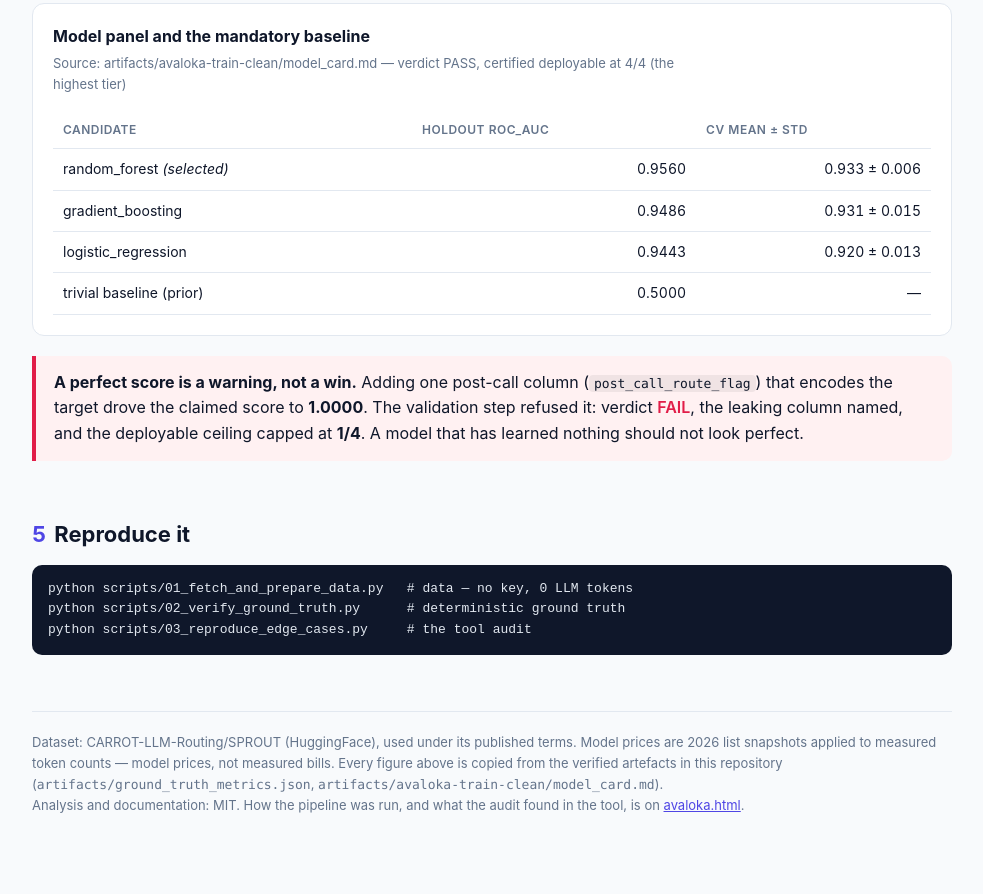
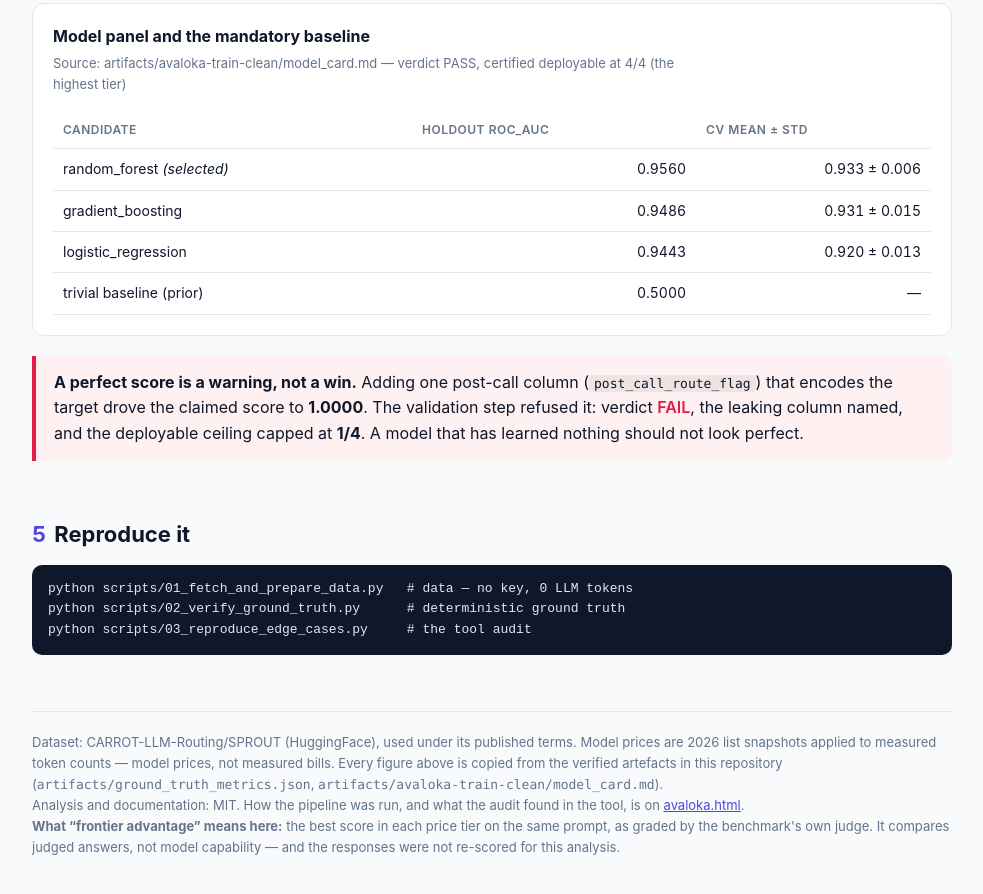
Before and after one commit to pkbros/AI_Routing_Analysis, a plain HTML site: page index.html in a window 1280 px wide. Shown: the part 2594-3488 px from the top of the page, without its empty margins (148-1131 px from the left). Drawn offline with Linux system fonts and the light colour scheme.

Commit message:
State the measurement limit on the page: judged answers, not capability

```diff
--- a/index.html
+++ b/index.html
@@ -176,7 +176,8 @@ python scripts/03_reproduce_edge_cases.py     # the tool audit</pre>
 
 <footer>
   Dataset: CARROT-LLM-Routing/SPROUT (HuggingFace), used under its published terms. Model prices are 2026 list snapshots applied to measured token counts — model prices, not measured bills. Every figure above is copied from the verified artefacts in this repository (<code>artifacts/ground_truth_metrics.json</code>, <code>artifacts/avaloka-train-clean/model_card.md</code>).<br>
-  Analysis and documentation: MIT. How the pipeline was run, and what the audit found in the tool, is on <a href='avaloka.html'>avaloka.html</a>.
+  Analysis and documentation: MIT. How the pipeline was run, and what the audit found in the tool, is on <a href='avaloka.html'>avaloka.html</a>.<br>
+  <strong>What “frontier advantage” means here:</strong> the best score in each price tier on the same prompt, as graded by the benchmark's own judge. It compares judged answers, not model capability — and the responses were not re-scored for this analysis.
 </footer>
 
 </div>
```
